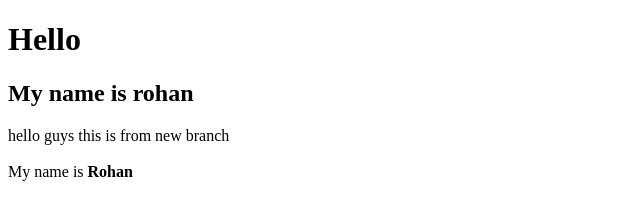
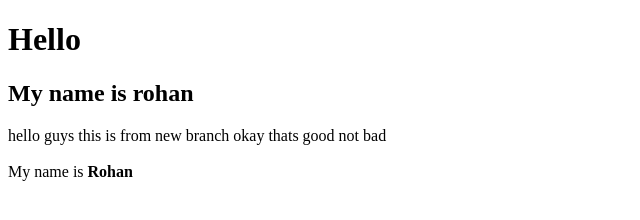
Before and after one commit to rohanthapa123/git-practice, a plain HTML site: page index.html in a window 1280 px wide. Shown: the whole page, without its empty margins (0-640 px from the left). Drawn offline with Linux system fonts and the light colour scheme.

Commit message:
Update index.html

```diff
--- a/index.html
+++ b/index.html
@@ -10,6 +10,7 @@
     <h1> Hello</h1>
     <h2 class="name">My name is rohan</h2>
     hello guys this is from new branch
+    okay thats good not bad
 
 
     <div class="container"><br>My name is <strong>Rohan </strong></div>
```
